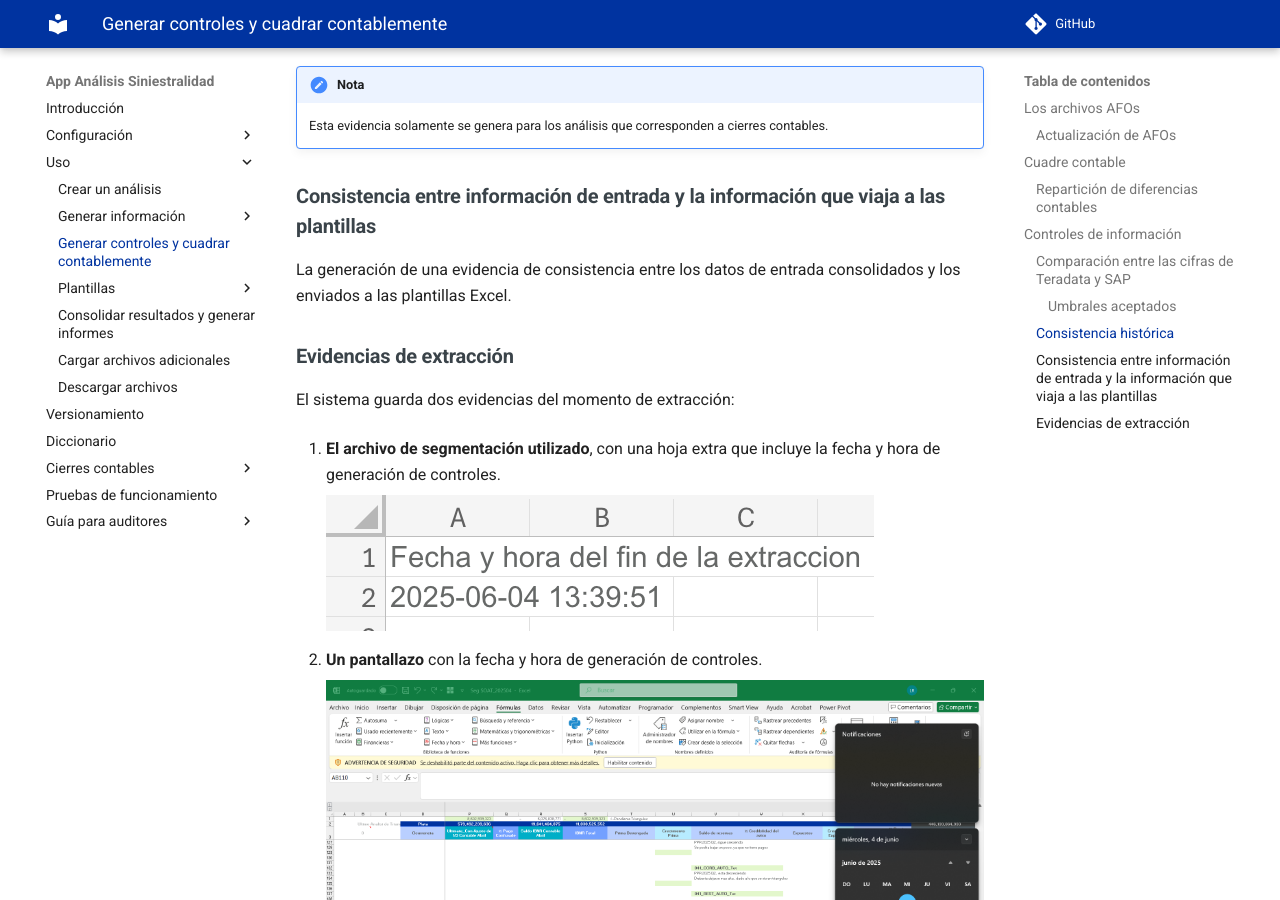
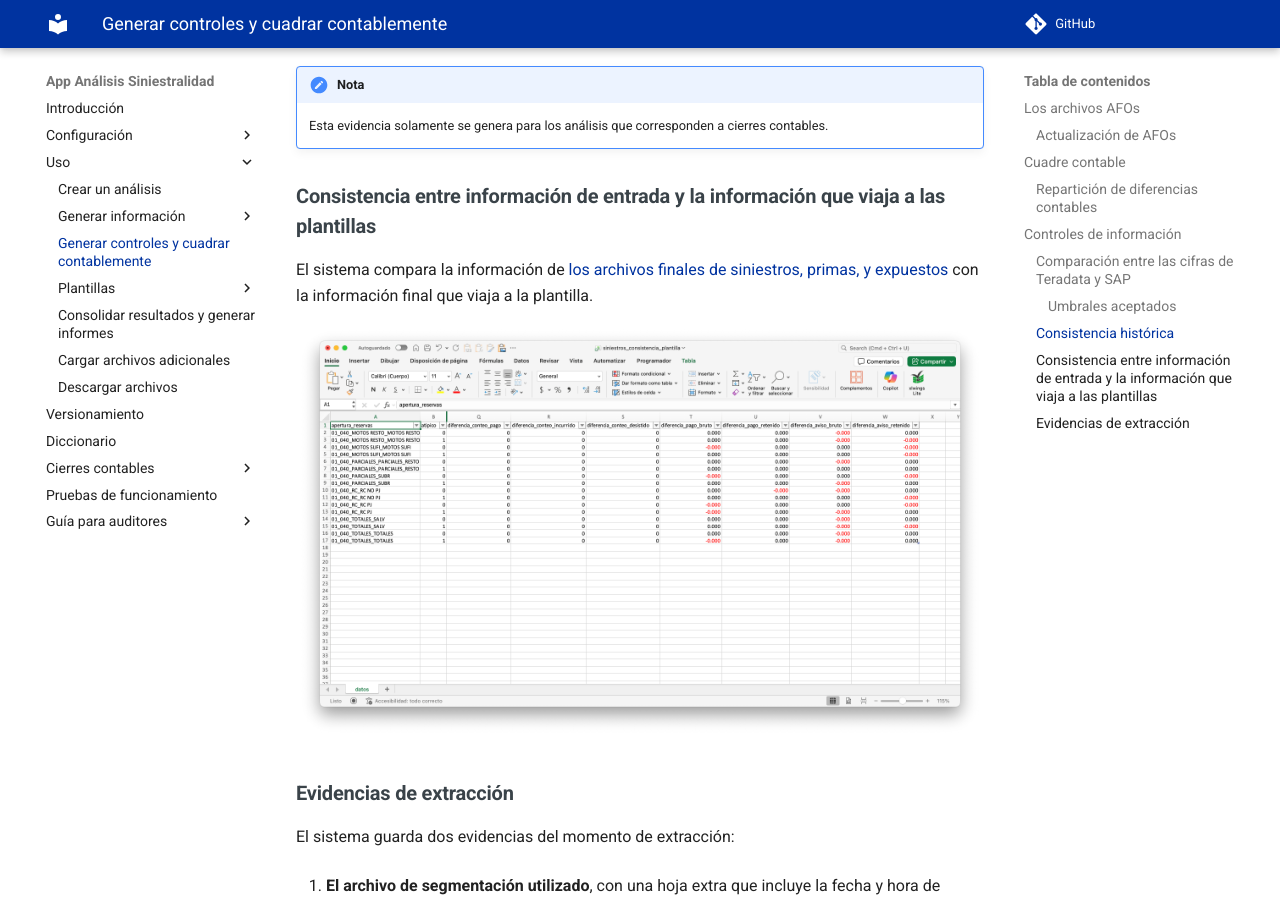
Before and after one commit to sebastobone/app-analisis-siniestralidad-docs, an MkDocs documentation site: the page built from docs/uso/controles.md, in a window 1280 px wide and 900 px high, scrolled down 3683 px. Built offline with MkDocs 1.6.1 and Material for MkDocs 9.7.7, drawn with Linux system fonts in a browser that asks for light colours; comment, search, counter and statistics services are not loaded; the version menu is left out.

Commit message:
feat: Documentar control de consistencia plantilla

```diff
--- a/docs/uso/controles.md
+++ b/docs/uso/controles.md
@@ -78,7 +78,9 @@ Para Teradata, la comparación se hace al nivel más detallado: **apertura + per
 
 ### Consistencia entre información de entrada y la información que viaja a las plantillas
 
-La generación de una evidencia de consistencia entre los datos de entrada consolidados y los enviados a las plantillas Excel.
+El sistema compara la información de [los archivos finales de siniestros, primas, y expuestos](plantilla/consolidacion.md#consolidación-de-información) con la información final que viaja a la plantilla.
+
+![Validación de consistencia plantilla.](assets/controles/consistencia_plantilla.png)
 
 ### Evidencias de extracción
 
```
Also changed, not shown: docs/uso/assets/controles/consistencia_plantilla.png (added).
